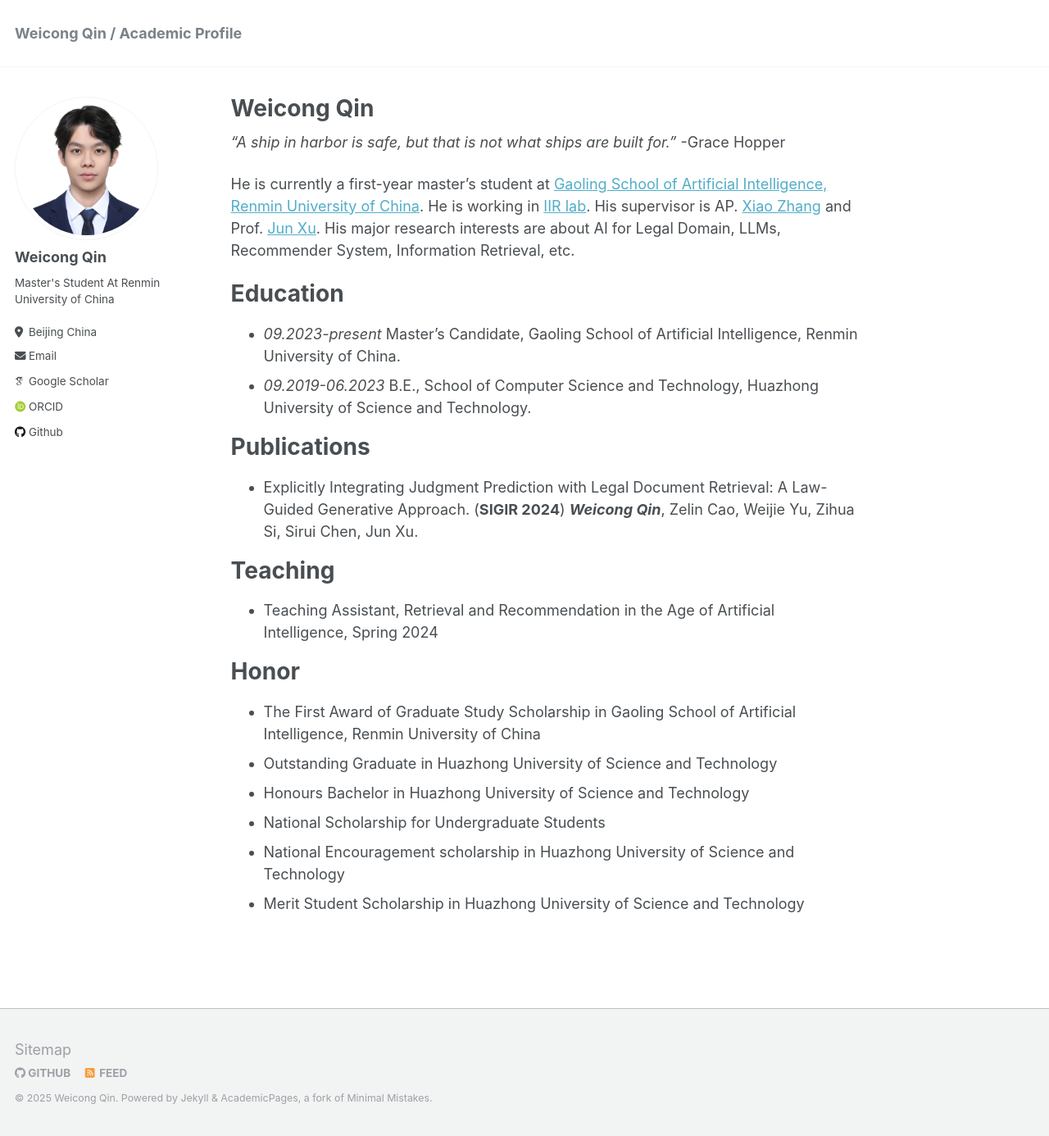
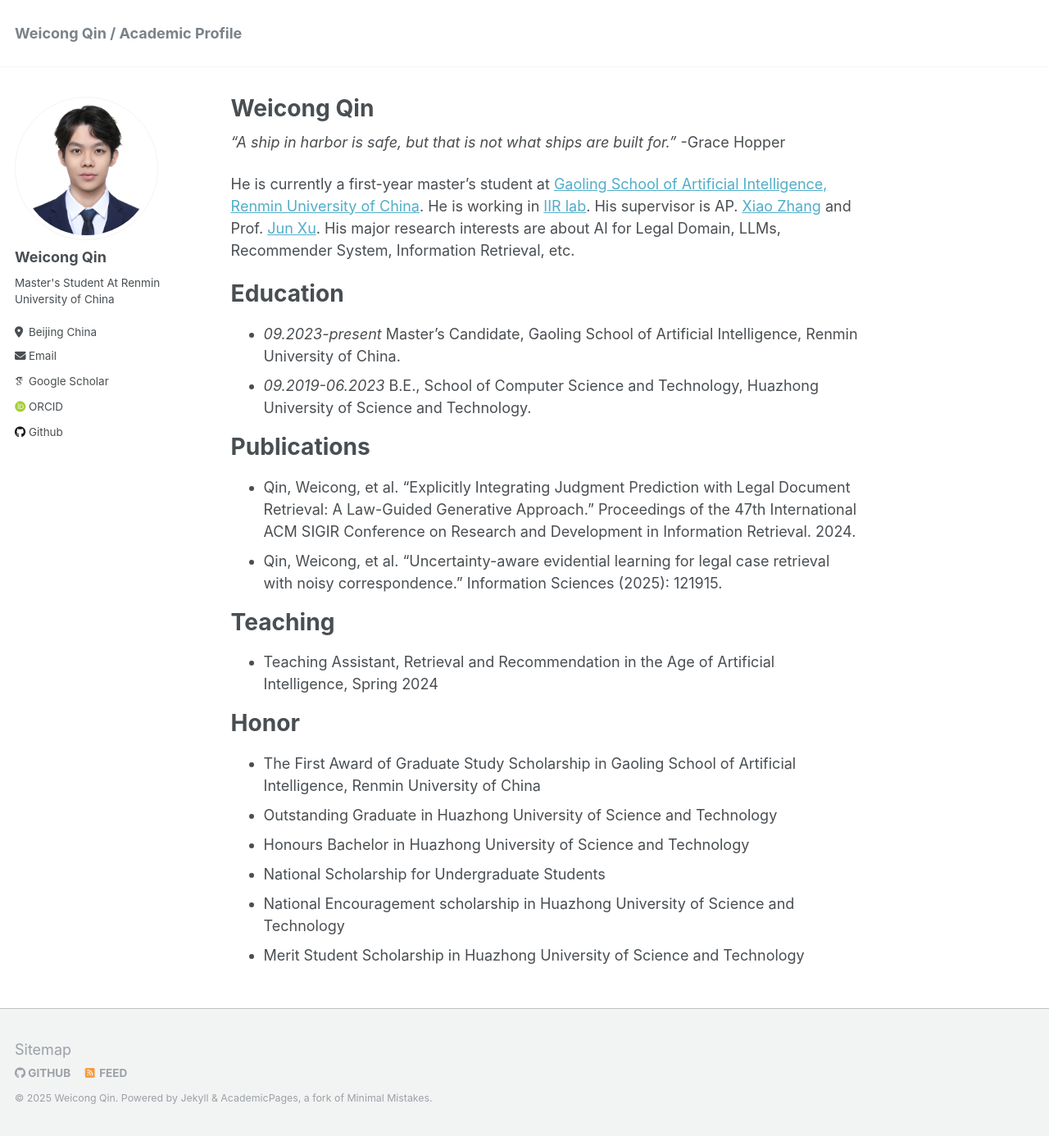
Before and after one commit to E-qin/E-qin.github.io, a Jekyll site: the page built from _pages/about.md, in a window 1280 px wide and 1386 px high. Shown: the whole window at 82% size. Built offline with Jekyll 4.4.1, drawn with Linux system fonts in a browser that asks for light colours; some web fonts are replaced.

Commit message:
Update about.md
update profiles

```diff
--- a/_pages/about.md
+++ b/_pages/about.md
@@ -21,8 +21,8 @@ Education
 Publications
 ============
 
-* Explicitly Integrating Judgment Prediction with Legal Document Retrieval: A Law-Guided Generative Approach. (**SIGIR 2024**) ***Weicong Qin***, Zelin Cao, Weijie Yu, Zihua Si, Sirui Chen, Jun Xu.
-
+* Qin, Weicong, et al. "Explicitly Integrating Judgment Prediction with Legal Document Retrieval: A Law-Guided Generative Approach." Proceedings of the 47th International ACM SIGIR Conference on Research and Development in Information Retrieval. 2024.
+* Qin, Weicong, et al. "Uncertainty-aware evidential learning for legal case retrieval with noisy correspondence." Information Sciences (2025): 121915.
 
 Teaching
 ========
```
